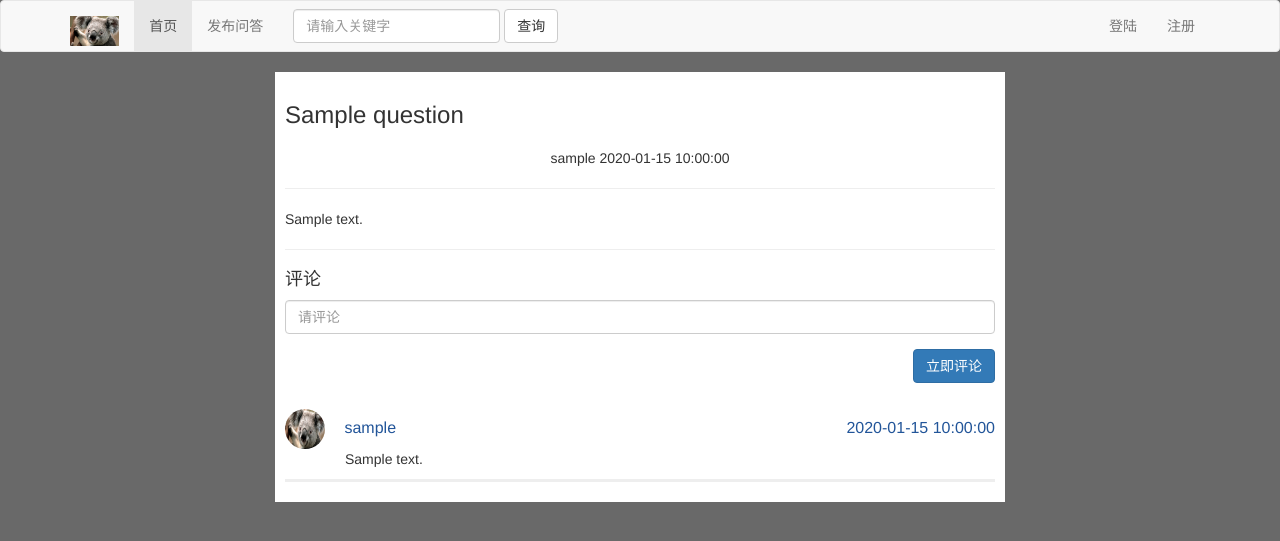
After one commit to Tree-lcf/my_flask, a Flask app: page /detail/1 in a window 1280 px wide. The commit adds this page. Shown: the top 541 px of the page. Run offline with Flask 2, Linux system fonts and the light colour scheme; tables that the repository leaves empty hold one stand-in row (values such as "Sample post"); some libraries are stand-ins or nearby versions.

Commit message:
提交变更

```diff
--- a/manage.py
+++ b/manage.py
@@ -1,7 +1,7 @@
 from flask_script import Manager
 from flask_migrate import Migrate, MigrateCommand
 from myweb import app
-from models import db, User
+from models import db, User, Question, Answer
 
 manager = Manager(app)
 
--- a/myweb.py
+++ b/myweb.py
@@ -1,6 +1,8 @@
-from flask import Flask, request, make_response, render_template, redirect, url_for, session
+from flask import Flask, request, g, render_template, redirect, url_for, session
 import config
-from models import db, User
+from models import db, User, Question, Answer
+from decorators import login_required
+from sqlalchemy import or_
 
 app = Flask(__name__)
 app.config.from_object(config)
@@ -9,8 +11,10 @@ db.init_app(app)
 
 @app.route('/')
 def index():
-
-    return render_template('index.html')
+    context = {
+        'questions': Question.query.order_by('-create_time').all()
+    }
+    return render_template('index.html', **context)
 
 
 @app.route('/login/', methods=['GET', 'POST'])
@@ -20,8 +24,8 @@ def login():
     else:
         telephone = request.form.get('telephone')
         password = request.form.get('password')
-        user = User.query.filter(User.telephone == telephone, User.password == password).first()
-        if user:
+        user = User.query.filter(User.telephone == telephone).first()
+        if user and user.check_password(password):
             session['user_id'] = user.id
             return redirect(url_for('index'))
         else:
@@ -59,13 +63,69 @@ def logout():
     return redirect(url_for('login'))
 
 
-@app.context_processor
-def my_context_processor():
+@app.route('/question/', methods=['GET', 'POST'])
+@login_required
+def question():
+    if request.method == 'GET':
+        return render_template('question.html')
+    else:
+        title = request.form.get('title')
+        content = request.form.get('content')
+        question = Question(title=title, content=content)
+        # user_id = session.get('user_id')
+        # user = User.query.filter(User.id == user_id).first()
+        question.author = g.user
+        db.session.add(question)
+        db.session.commit()
+        return redirect(url_for('index'))
+
+
+@app.route('/detail/<question_id>')
+def detail(question_id):
+    context = {
+        'question': Question.query.filter(Question.id == question_id).first()
+    }
+    return render_template('detail.html', **context)
+
+
+@app.route('/add_answer/', methods=['POST', 'GET'])
+@login_required
+def add_answer():
+    content = request.form.get('answer_content')
+    question_id = request.form.get('question_id')
+    answer = Answer(content=content)
+    # user_id = session.get('user_id')
+    # user = User.query.filter(User.id == user_id).first()
+    answer.author = g.user
+    question = Question.query.filter(Question.id == question_id).first()
+    answer.question = question
+    db.session.add(answer)
+    db.session.commit()
+    return redirect(url_for('detail', question_id=question_id))
+
+
+@app.route('/search/')
+@login_required
+def search():
+    q = request.args.get('q')
+    questions = Question.query.filter(or_(Question.title.contains(q),
+                                          Question.content.contains(q))).order_by('-create_time')
+    return render_template('index.html', questions=questions)
+
+
+@app.before_request
+def my_before_request():
     user_id = session.get('user_id')
     if user_id:
         user = User.query.filter(User.id == user_id).first()
         if user:
-            return {'user':user}
+            g.user = user
+
+
+@app.context_processor
+def my_context_processor():
+    if hasattr(g, 'user'):
+        return {'user': g.user}
     return {}
 
 
--- /dev/null
+++ b/static/css/base.css
@@ -0,0 +1,17 @@
+.logo{
+    width: auto;
+    height: 30px;
+}
+
+body{
+
+    background: dimgrey;
+}
+
+.main{
+    background: #fff;
+    width: 730px;
+    margin: 0 auto;
+    overflow: hidden;
+    padding: 10px;
+}
--- /dev/null
+++ b/static/css/detail.css
@@ -0,0 +1,38 @@
+.question-info{
+    text-align: center;
+    margin-top: 20px;
+}
+
+.answer-list{
+    padding-left: 0;
+}
+
+.answer-list li{
+    list-style: none;
+    border-bottom: solid #eee;
+    padding-top: 10px;
+}
+
+.avatar{
+    width: 40px;
+    height: 40px;
+    border-radius: 50%;
+}
+
+.user-info{
+    font-size: 16px;
+    color: #225599;
+    line-height: 40px;
+}
+
+.user-info .username{
+    margin-left: 15px;
+}
+
+.user-info .create_time{
+    float: right;
+}
+
+.answer-content{
+    margin-left: 60px;
+}
--- a/templates/base.html
+++ b/templates/base.html
@@ -26,8 +26,8 @@
     <!-- Collect the nav links, forms, and other content for toggling -->
     <div class="collapse navbar-collapse" id="bs-example-navbar-collapse-1">
       <ul class="nav navbar-nav">
-        <li class="active"><a href="#">首页 <span class="sr-only">(current)</span></a></li>
-        <li><a href="#">发布问答</a></li>
+        <li class="active"><a href="{{ url_for('index') }}">首页 <span class="sr-only">(current)</span></a></li>
+        <li><a href="{{ url_for('question') }}">发布问答</a></li>
         <!-- li class="dropdown">
           <a href="#" class="dropdown-toggle" data-toggle="dropdown" role="button" aria-haspopup="true" aria-expanded="false">Dropdown <span class="caret"></span></a>
           <ul class="dropdown-menu">
@@ -41,9 +41,9 @@
           </ul>
         </li -->
       </ul>
-      <form class="navbar-form navbar-left">
+      <form class="navbar-form navbar-left" action="{{ url_for('search') }}" method="get">
         <div class="form-group">
-          <input type="text" class="form-control" placeholder="来呀">
+          <input name="q" type="text" class="form-control" placeholder="请输入关键字">
         </div>
         <button type="submit" class="btn btn-default">查询</button>
       </form>
--- /dev/null
+++ b/templates/detail.html
@@ -0,0 +1,46 @@
+{% extends 'base.html' %}
+
+{% block title %}
+问答
+{% endblock %}
+
+{% block head %}
+    <link rel="stylesheet" href="{{ url_for('static',filename='css/detail.css') }}">
+{% endblock %}
+
+{% block main %}
+    <h3 class="page-title">{{ question.title }}</h3>
+    <p class="question-info">
+        <span>{{ question.author.username }}</span>
+        <span>{{ question.create_time }}</span>
+    </p>
+    <hr>
+    <p class="question-content">
+    {{ question.content }}
+    </p>
+    <hr>
+    <h4>评论</h4>
+    <form action="{{ url_for('add_answer') }}" method="post">
+        <div class="form-group">
+            <input type="text" class="form-control" placeholder="请评论" name="answer_content">
+            <input type="hidden" name="question_id" value="{{ question.id }}">
+        </div>
+        <div class="form-group" style="text-align: right">
+            <button class="btn btn-primary">立即评论</button>
+        </div>
+    </form>
+    <ul class="answer-list">
+    {% for answer in question.answers %}
+        <li>
+            <div class="user-info">
+            <img src="{{ url_for('static',filename='images/Koala.jpg') }}" alt="" class="avatar">
+            <span class="username">{{ answer.author.username }}</span>
+            <span class="create_time">{{ answer.create_time }}</span>
+            </div>
+            <p class="answer-content">
+                {{ answer.content }}
+            </p>
+        </li>
+    {% endfor %}
+    </ul>
+{% endblock %}
```
Also changed, not shown: decorators.py (added, +14 -0 lines), models.py (+36 -0 lines), static/css/index.css (added, +48 -0 lines), static/css/login_register.css (added, +8 -0 lines), static/css/question.css (added, +9 -0 lines), templates/index.html (+27 -1 lines), templates/question.html (added, +23 -0 lines), static/images/Koala.jpg (added), static/images/flower.jpg (added).
